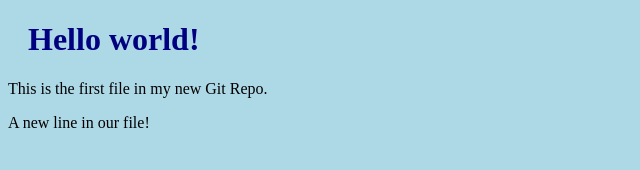
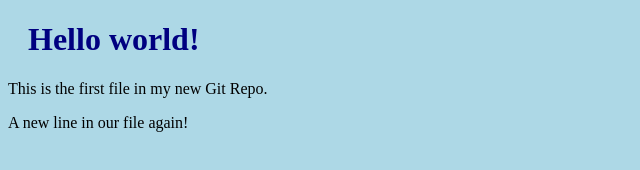
Before and after one commit to stellantilet/hello-world, a plain HTML site: page index.html in a window 1280 px wide. Shown: the full height of the page, 0-640 px from the left. Drawn offline with Linux system fonts and the light colour scheme.

Commit message:
Updated index.html with a new line

```diff
--- a/index.html
+++ b/index.html
@@ -8,6 +8,6 @@
 
 <h1>Hello world!</h1>
 <p>This is the first file in my new Git Repo.</p>
-<p>A new line in our file!</p>
+<p>A new line in our file again!</p>
 </body>
 </html>
```
